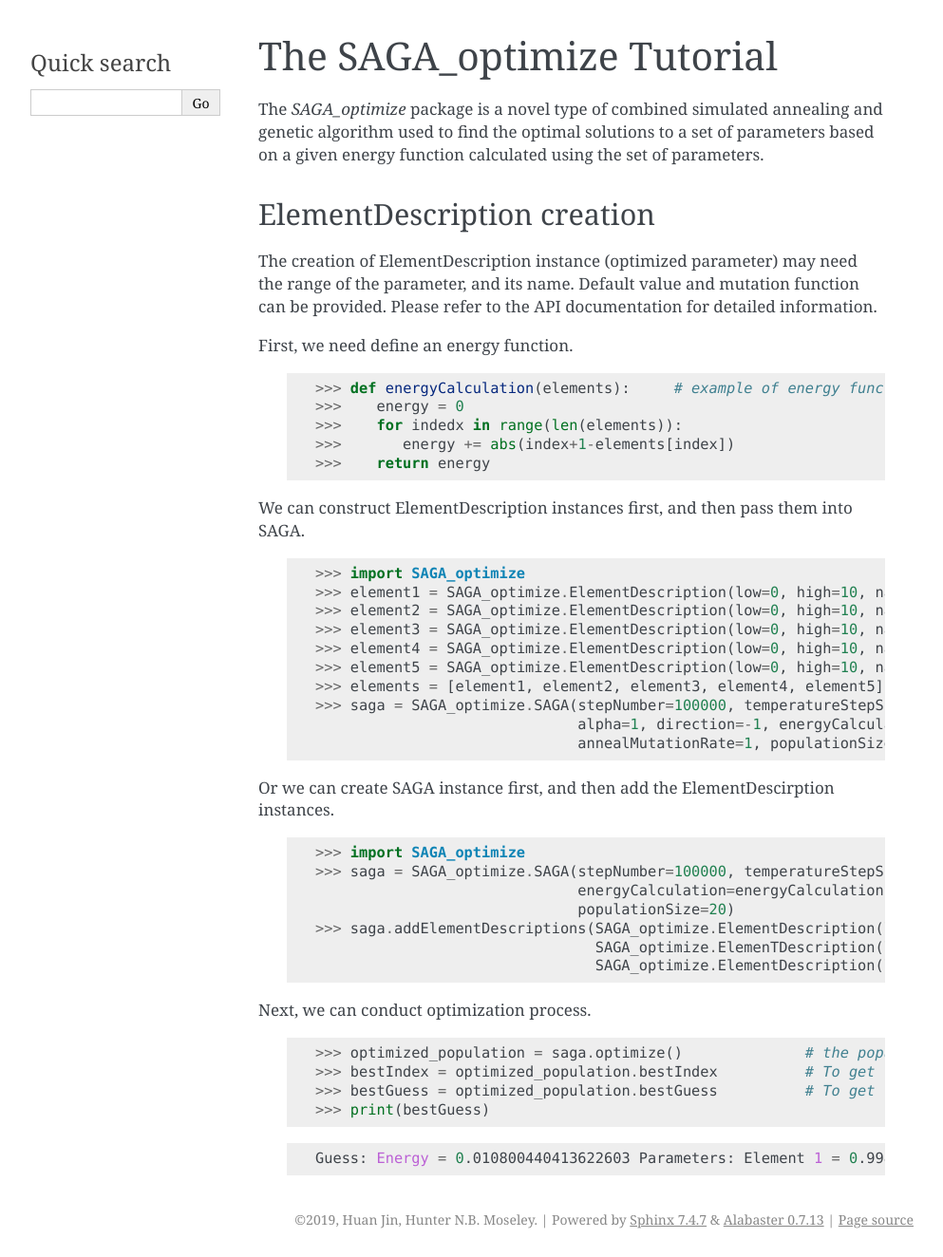
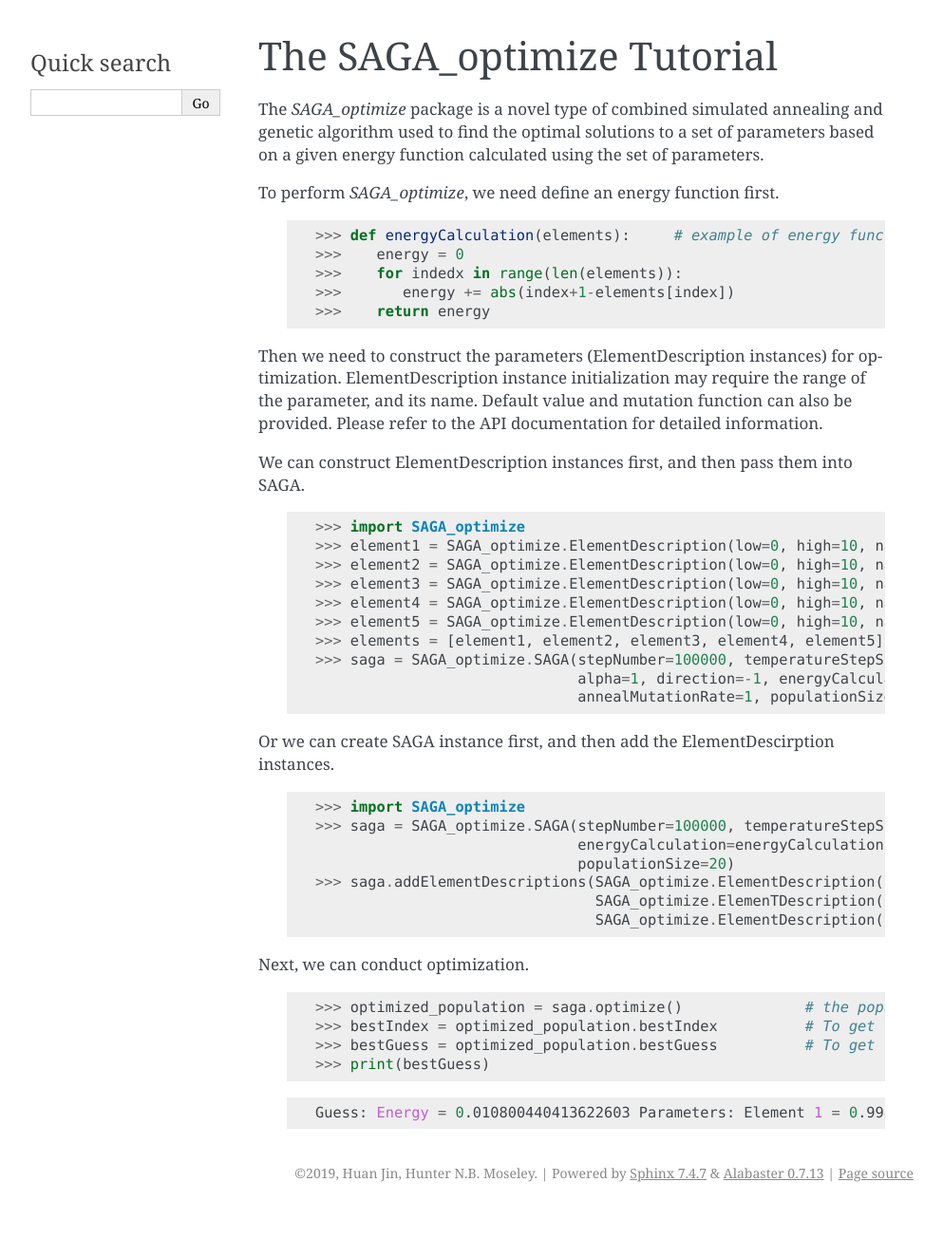
Before and after one commit to MoseleyBioinformaticsLab/SAGA_optimize, a Sphinx documentation site: the page built from doc/tutorial.rst, in a window 1280 px wide. Shown: the whole page at 95% size, without its empty margins (148-1141 px from the left). Built offline with Sphinx 7.4.7, drawn with Linux system fonts in a browser that asks for light colours; after the commit the page ends 1275 px from its top, so only the background shows below that.

Commit message:
Updated documentation

```diff
--- a/doc/tutorial.rst
+++ b/doc/tutorial.rst
@@ -3,12 +3,7 @@
 
 The `SAGA_optimize` package is a novel type of combined simulated annealing and genetic algorithm used to find the optimal solutions to a set of parameters based on a given energy function calculated using the set of parameters.
 
-ElementDescription creation
-~~~~~~~~~~~~~~~~~~~~~~~~~~~
-
-The creation of ElementDescription instance (optimized parameter) may need the range of the parameter, and its name. Default value and mutation function can be provided. Please refer to the API documentation for detailed information.
-
-First, we need define an energy function.
+To perform `SAGA_optimize`, we need define an energy function first.
 
    .. code:: Python
 
@@ -17,6 +12,8 @@
       >>>    for indedx in range(len(elements)):
       >>>       energy += abs(index+1-elements[index])
       >>>    return energy
+
+Then we need to construct the parameters (ElementDescription instances) for optimization. ElementDescription instance initialization may require the range of the parameter, and its name. Default value and mutation function can also be provided. Please refer to the API documentation for detailed information.
 
 We can construct ElementDescription instances first, and then pass them into SAGA.
 
@@ -45,7 +42,7 @@
                                       SAGA_optimize.ElemenTDescription(low=0, high=10, name='element3'), SAGA_optimize.ElementDescription(low=0, high=10, name='element4'),
                                       SAGA_optimize.ElementDescription(low=0, high=10, name='element5'))           # Add optimized parameters.
 
-Next, we can conduct optimization process.
+Next, we can conduct optimization.
 
    .. code:: Python
 
```
